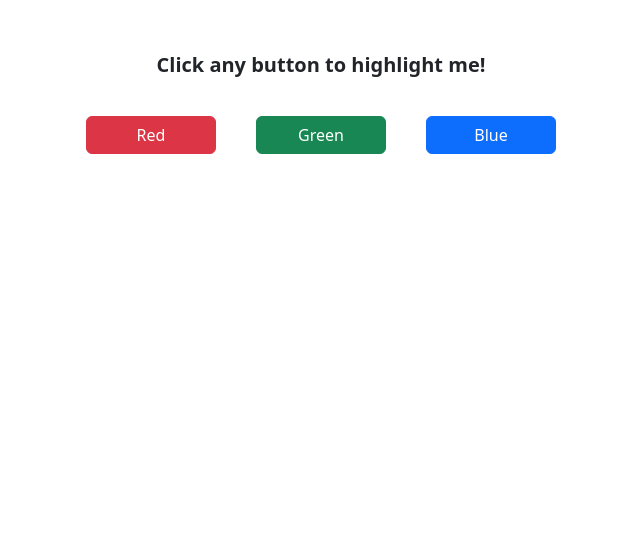
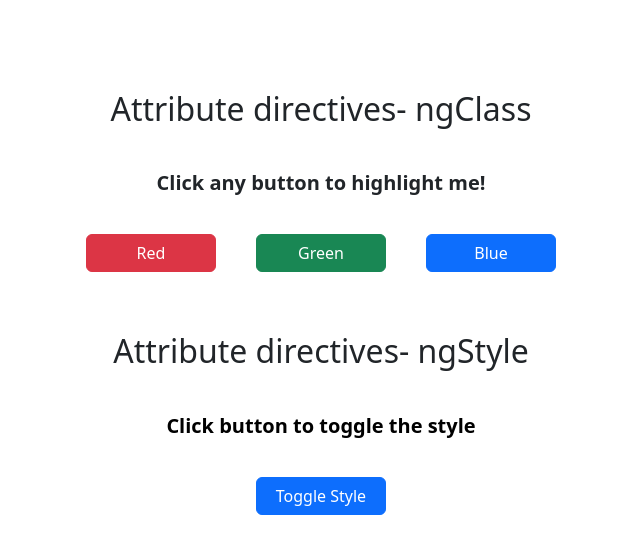
Before and after one commit to Ishini-Edirisinghe/Angular-practices, an Angular app: page / in a window 1280 px wide. Shown: the top 554 px of the page, without its empty margins (319-959 px from the left). Built offline with nearby package versions, Linux system fonts and the light colour scheme.

Commit message:
ngStyle expample

```diff
--- a/src/app/app.component.html
+++ b/src/app/app.component.html
@@ -9,7 +9,7 @@
 
 
 <div class="container">
-
+ <h2>Attribute directives- ngClass</h2>
     <div class="row">
         <div class="col-md-12">
             <p [ngClass]="{
@@ -25,6 +25,19 @@
 
         </div>
     </div>
+    <h2>Attribute directives- ngStyle</h2>
+    <div class="row">
+        <div class="col-md-12">
+            <p [ngStyle]="{
+                color:isStyleApplied===true?'white':'black',
+                backgroundColor:isStyleApplied ?'green':'white'
+            }">Click button to toggle the style</p>
+        </div>
+        <div class="col-md-12">
+            <button class="btn btn-primary" (click)="toggleStyle()">Toggle Style</button>
+
+        </div>
+    </div>
 
 </div>
 <!-- * * * * * * * * * * * * * * * * * * * * * * * * * * * * * * * * -->
--- a/src/app/app.component.ts
+++ b/src/app/app.component.ts
@@ -24,9 +24,14 @@
   title = 'dg-stats';
 
   highlightColor='white';
+  isStyleApplied=false;
 
   highlight(color:string){
     this.highlightColor=color;
 
   }
+  toggleStyle(){
+    this.isStyleApplied=!this.isStyleApplied;
+
+  }
 }
```
